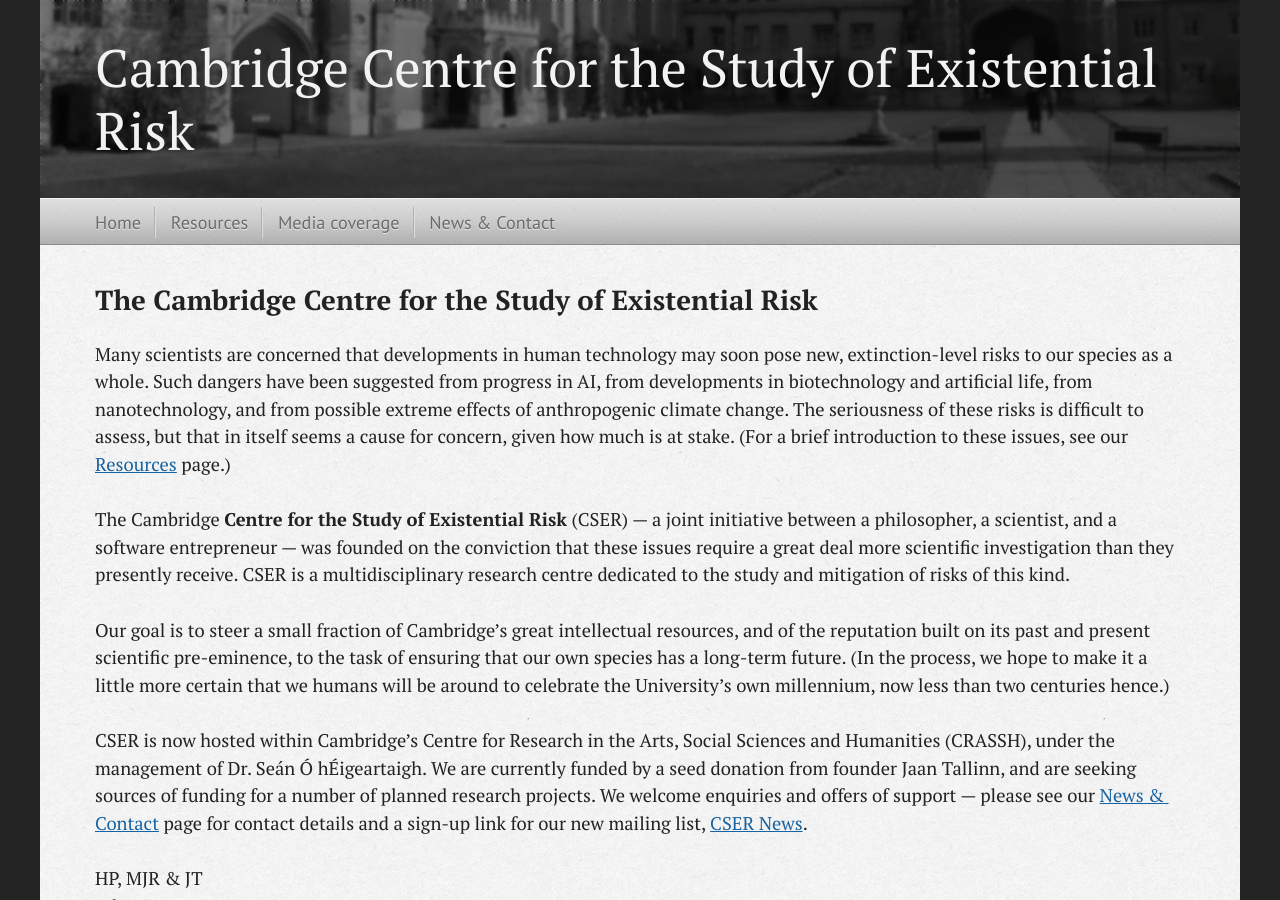
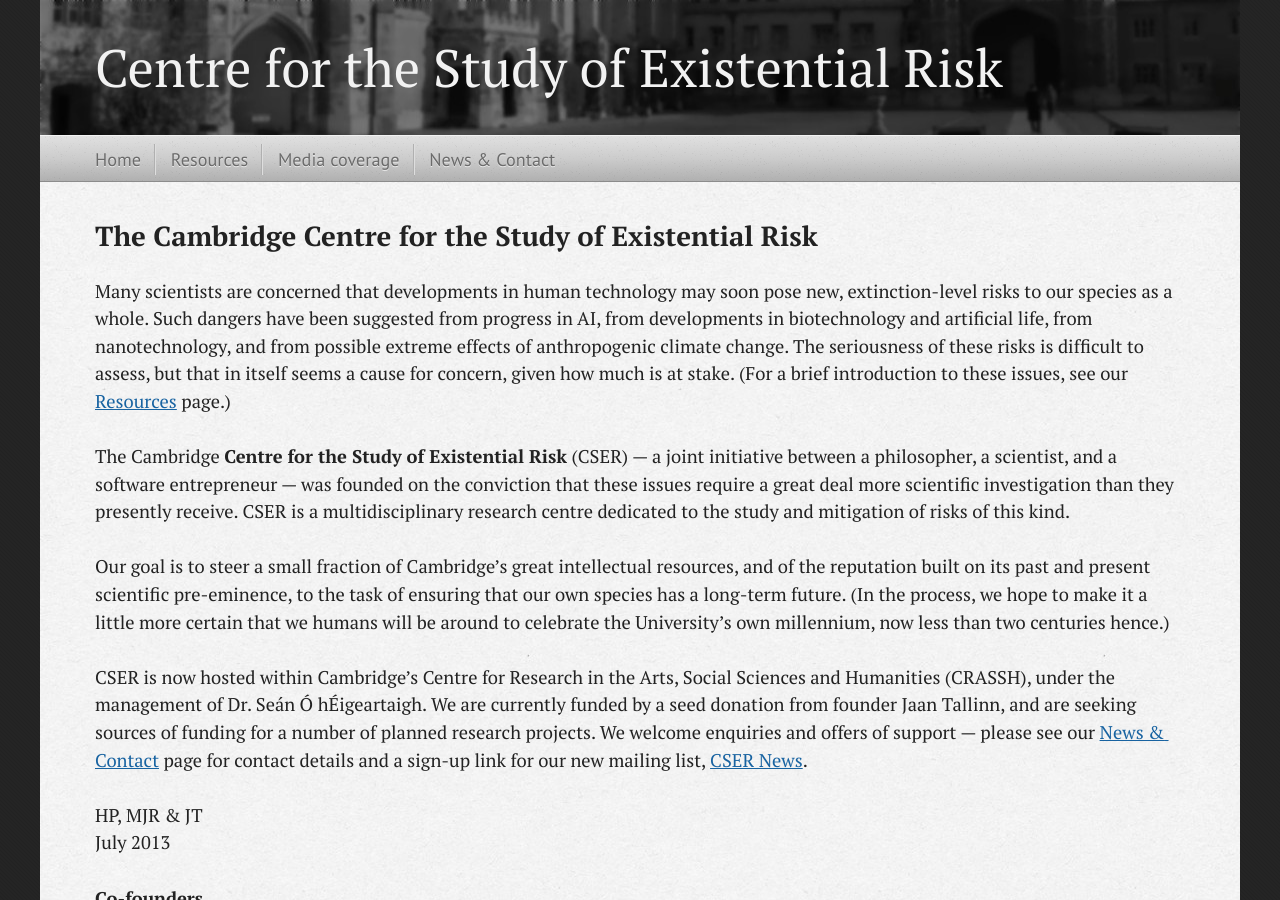
Before and after one commit to cseruk/cseruk.github.io, a Jekyll site: the page built from index.md, in a window 1280 px wide and 900 px high. Built offline with Jekyll 4.4.1, drawn with Linux system fonts in a browser that asks for light colours; nearby versions of some CDN libraries; Markdown is read by kramdown in place of the engine named in the settings.

Commit message:
Update _config.yml

```diff
--- a/_config.yml
+++ b/_config.yml
@@ -4,7 +4,7 @@
 
 domain: cser.org
 url: http://cser.org
-title: Cambridge Centre for the Study of Existential Risk
+title: Centre for the Study of Existential Risk
 description: Cambridge Centre for the Study of Existential Risk
 
 # Default date format is "ordinal" (resulting in "July 22nd 2007")
```
